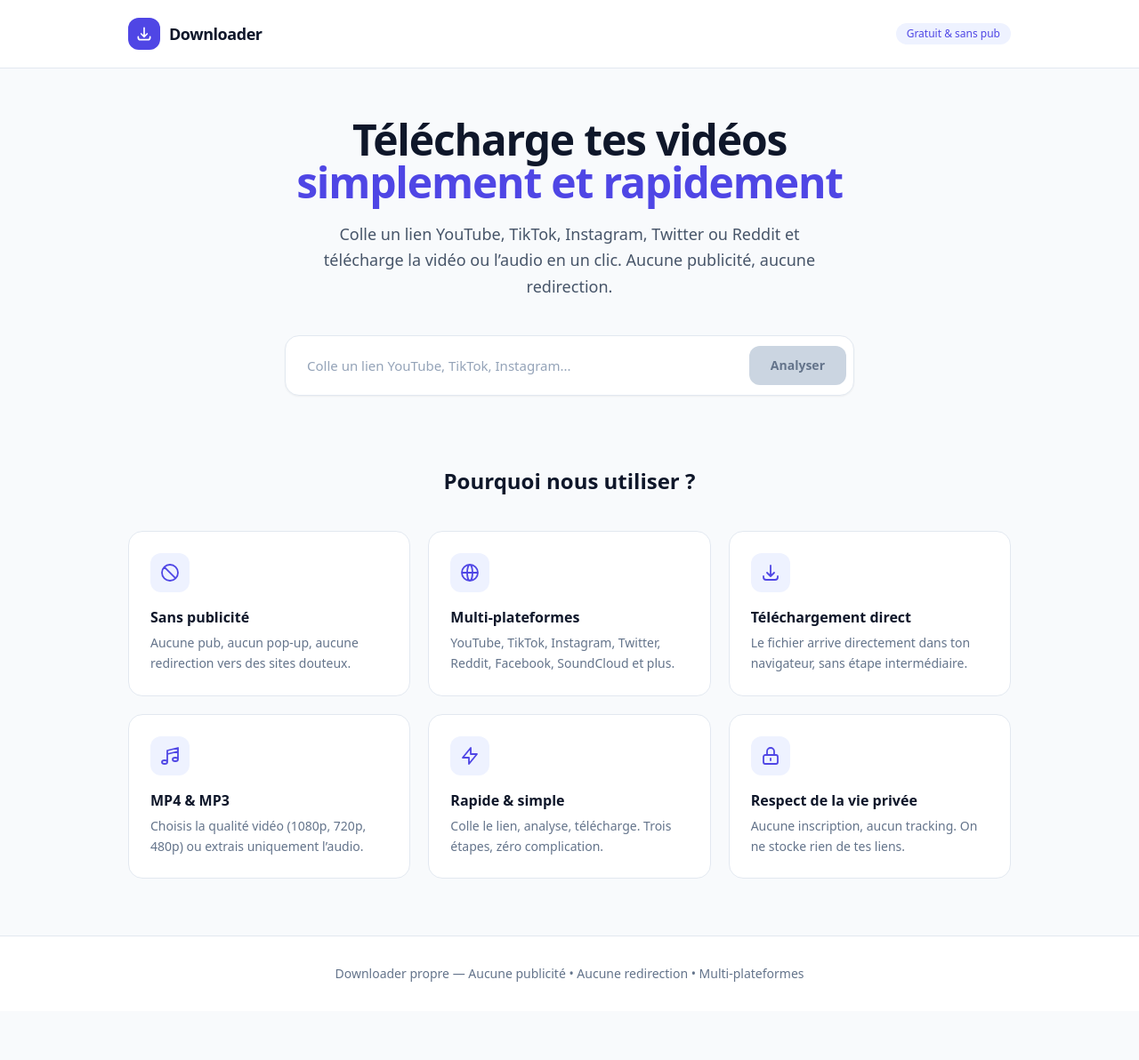
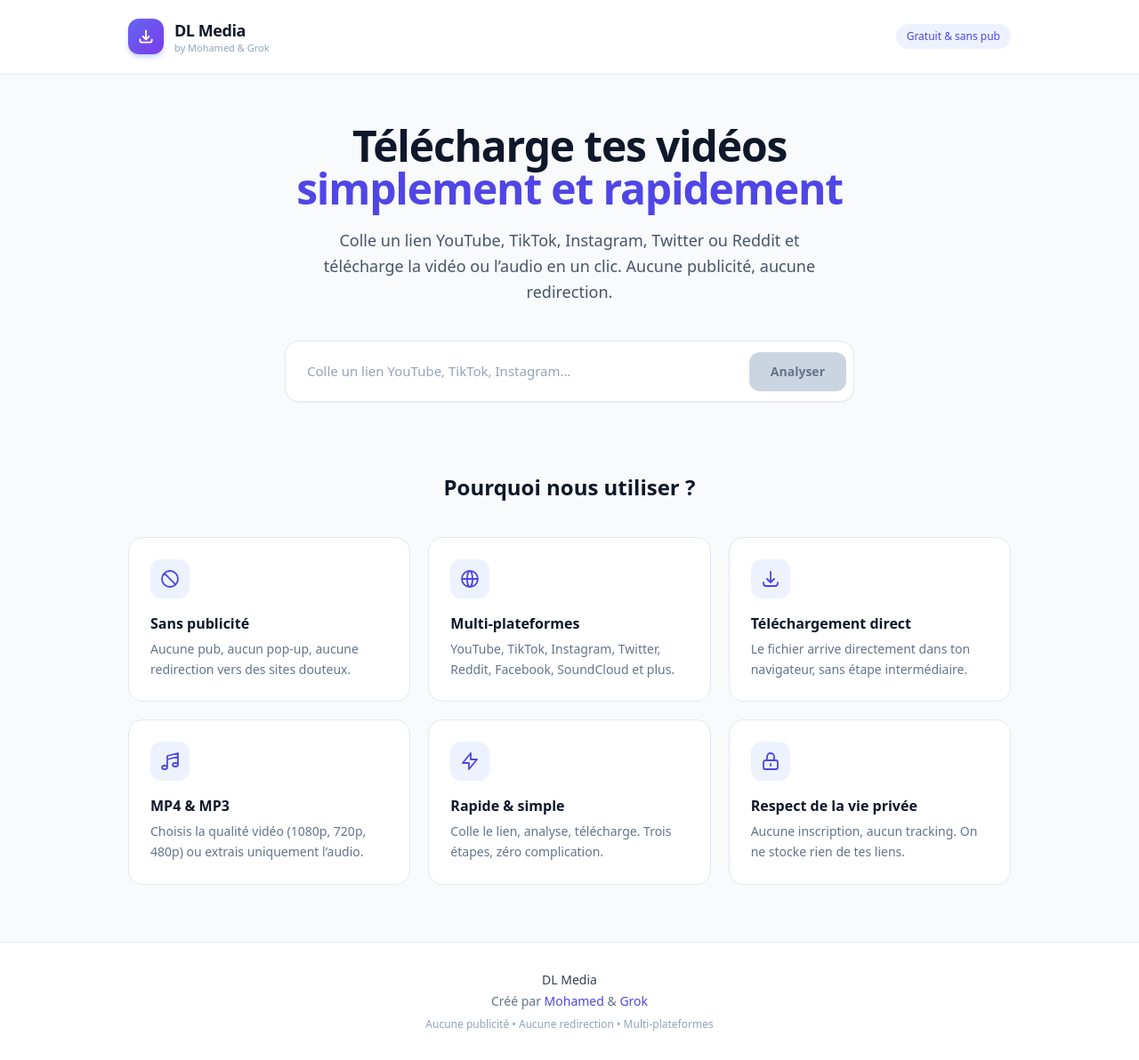
Before and after one commit to mohamedProgrammer120/dlmedia, a Next.js app: page / in a window 1280 px wide. Shown: the whole page at 89% size. Before the commit the page ends 1137 px from the top, so only its background shows below. Built offline with nearby package versions, Linux system fonts and the light colour scheme.

Commit message:
Update page.js

```diff
--- a/app/page.js
+++ b/app/page.js
@@ -83,15 +83,19 @@ export default function Home() {
       {/* ===== HEADER ===== */}
 <header className="border-b border-slate-200 bg-white">
   <div className="max-w-5xl mx-auto px-4 py-5 flex items-center justify-between">
-          <div className="flex items-center gap-2.5">
-            <div className="w-9 h-9 rounded-xl bg-indigo-600 flex items-center justify-center">
+    <div className="flex items-center gap-3">
+      {/* Icône */}
+      <div className="w-10 h-10 rounded-xl bg-gradient-to-br from-indigo-500 to-violet-600 flex items-center justify-center shadow-md shadow-indigo-200">
         <svg className="w-5 h-5 text-white" fill="none" viewBox="0 0 24 24" stroke="currentColor">
-                <path strokeLinecap="round" strokeLinejoin="round" strokeWidth={2} d="M4 16v1a3 3 0 003 3h10a3 3 0 003-3v-1m-4-4l-4 4m0 0l-4-4m4 4V4" />
+          <path strokeLinecap="round" strokeLinejoin="round" strokeWidth={2.2} d="M4 16v1a3 3 0 003 3h10a3 3 0 003-3v-1m-4-4l-4 4m0 0l-4-4m4 4V4" />
         </svg>
       </div>
-            <span className="font-bold text-lg tracking-tight">Downloader</span>
+      <div>
+        <span className="font-bold text-lg tracking-tight text-slate-900">DL Media</span>
+        <p className="text-[11px] text-slate-400 -mt-0.5">by Mohamed & Grok</p>
       </div>
-          <span className="text-xs font-medium text-indigo-600 bg-indigo-50 px-3 py-1 rounded-full">
+    </div>
+    <span className="text-xs font-medium text-indigo-600 bg-indigo-50 px-3 py-1.5 rounded-full">
       Gratuit & sans pub
     </span>
   </div>
@@ -320,10 +324,13 @@ export default function Home() {
         </section>
       )}
 
+
       {/* ===== FOOTER ===== */}
 <footer className="border-t border-slate-200 bg-white py-8 mt-auto">
   <div className="max-w-5xl mx-auto px-4 text-center text-sm text-slate-500">
-          <p>Downloader propre — Aucune publicité • Aucune redirection • Multi-plateformes</p>
+    <p className="font-medium text-slate-700">DL Media</p>
+    <p className="mt-1">Créé par <span className="text-indigo-600 font-medium">Mohamed</span> & <span className="text-indigo-600 font-medium">Grok</span></p>
+    <p className="mt-2 text-xs text-slate-400">Aucune publicité • Aucune redirection • Multi-plateformes</p>
   </div>
 </footer>
     </div>
```
Lines whose indentation alone changed are shown as unchanged.
